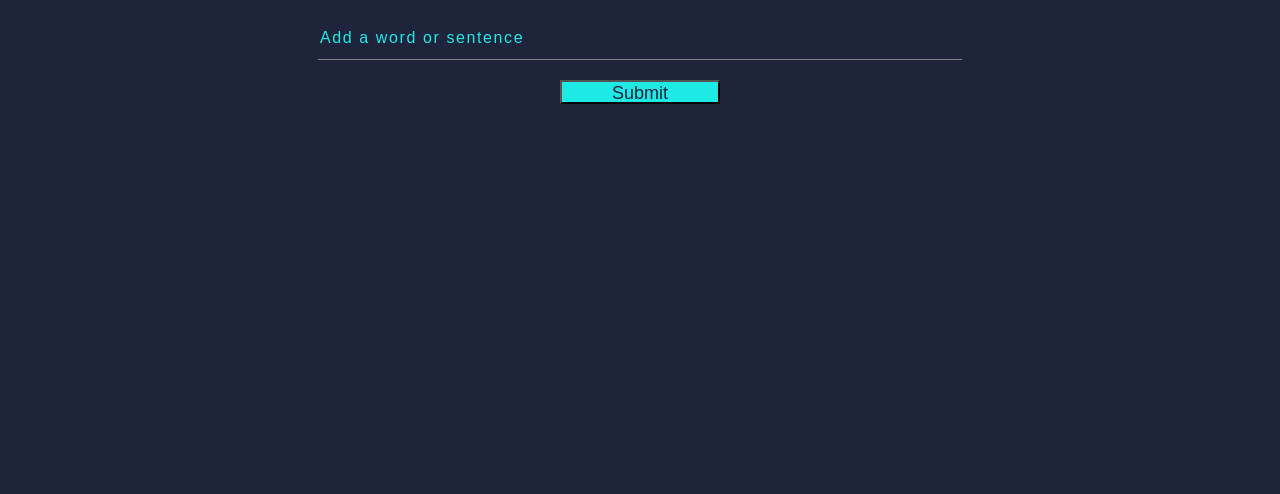
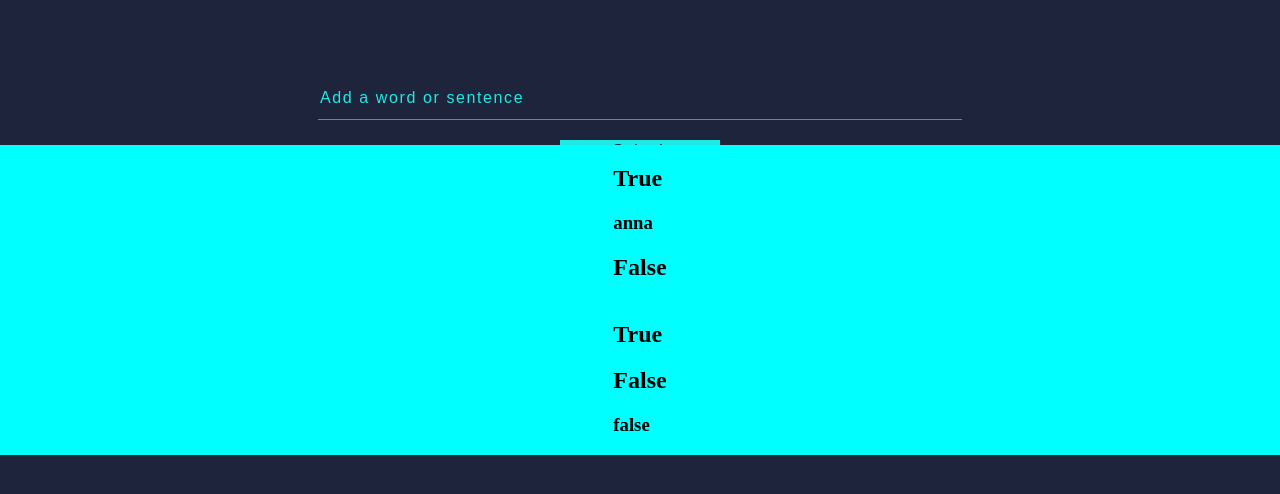
Before and after one commit to bahhtee17/isPalindrome, a React (Create React App) app in the folder is-valid-palindrome/: page / in a window 1280 px wide. Shown: the top 494 px of the page. Built offline with nearby package versions, Linux system fonts and the light colour scheme.

Commit message:
list is rendered

```diff
--- a/is-valid-palindrome/src/App.js
+++ b/is-valid-palindrome/src/App.js
@@ -1,8 +1,11 @@
 import Input from "./components/Input";
+
+
 
 //#1fe9e5 acsentColor
 //#1e243b bgColor
 function App() {
+
   return (
     <div className="App">
       <Input />
--- a/is-valid-palindrome/src/components/Input.js
+++ b/is-valid-palindrome/src/components/Input.js
@@ -1,6 +1,9 @@
-import React, { useState, useEffect } from 'react'
+import React, { useState } from 'react'
 import classes from "./Input.module.css"
 import { useSelector, useDispatch } from 'react-redux'
+import Item from './Item'
+
+
 
 
 const Input = () => {
@@ -9,40 +12,53 @@ const Input = () => {
     const falseValue = useSelector(state => state.falseValue.falseValue)
     const [value, setValue] = useState("")
 
+
+
+    const onChangeHandler = (e) => {
+        setValue(e.target.value)
+
+    }
+
     const submitHandler = (e) => {
+
         e.preventDefault();
         setValue("")
-    }
-    const onChangeHandler = (e) => {
-        setValue(e.target.value)
+        addItemsHandler()
+
     }
 
 
 
     const addItemsHandler = () => {
-        let i = 0;
-
-        while (i < value.length) {
+        for (let i = 0; i <= value.length; i += 1) {
             if (value[i] !== value[value.length - 1 - i]) {
                 return dispatch({ type: "ADD_FALSE_ITEM", payload: value })
-
             }
         }
 
         dispatch({ type: "ADD_TRUE_ITEM", payload: value })
+
     }
 
 
+
+
+
+
+
+
     return (
+        <div>
+            <form onSubmit={submitHandler} className={classes.container}>
+                <input onChange={onChangeHandler} className={classes.input} type="text" placeholder='Add a word or sentence' />
+                <button type='submit' className={classes.submit}>Submit</button>
+            </form>
+            <div className={classes.container}>
+                {trueValue.map((tvalue, i) => { return <Item exTrue={tvalue} id={i} /> })}
+                {falseValue.map((fvalue, i) => { return <Item exFalse={fvalue} id={i} /> })}
+            </div>
 
-        <form onSubmit={submitHandler} className={classes.container}>
-            <input value={value} onChange={onChangeHandler} className={classes.input} type="text" placeholder='Add a word or sentence' />
-            <button type='submit' onClick={addItemsHandler} className={classes.submit}>Submit</button>
-
-            {falseValue.map(result => result)}
-        </form>
-
+        </div>
     )
 }
-
-export default Input
+export default Input;
--- a/is-valid-palindrome/src/components/Input.module.css
+++ b/is-valid-palindrome/src/components/Input.module.css
@@ -33,8 +33,21 @@ color:#1fe9e5
     background-color: #1fe9e5;
     color:#1e243b;
     cursor:pointer;
+    border: none;
+    outline: none;
 }
 
 .submit:hover{
     background-color: #05fdf9;
+    border: none;
+    outline: none;
 }
+
+.container{
+    display: flex;
+    align-items: center;
+    justify-content: center;
+    margin-top: 60px;
+    width: 100%;
+
+}
--- /dev/null
+++ b/is-valid-palindrome/src/components/Item.js
@@ -0,0 +1,18 @@
+import React from 'react'
+import classes from "./Item.module.css"
+const Item = (props) => {
+    return (
+        <div className={classes.container}>
+            <div>
+                <h2>True</h2>
+                <h3>{props.exTrue}</h3>
+
+                <h2>False</h2>
+                <h3>{props.exFalse}</h3>
+            </div>
+
+        </div>
+    )
+}
+
+export default Item
--- /dev/null
+++ b/is-valid-palindrome/src/components/Item.module.css
@@ -0,0 +1,11 @@
+.container{
+    display: flex;
+    justify-content: center;
+    align-items: center;
+    width: 100%;
+    background-color: aqua;
+}
+
+.container.div{
+    flex-direction: column;
+}
--- a/is-valid-palindrome/src/store/reducers/addFalseReducer.js
+++ b/is-valid-palindrome/src/store/reducers/addFalseReducer.js
@@ -1,5 +1,5 @@
 const defaultValue = {
-    falseValue: []
+    falseValue: ["false"]
 }
 
 
--- a/is-valid-palindrome/src/store/reducers/addTrueReducer.js
+++ b/is-valid-palindrome/src/store/reducers/addTrueReducer.js
@@ -1,5 +1,5 @@
 const defaultValue = {
-    trueValue: []
+    trueValue: ["anna"]
 }
 
 
```
